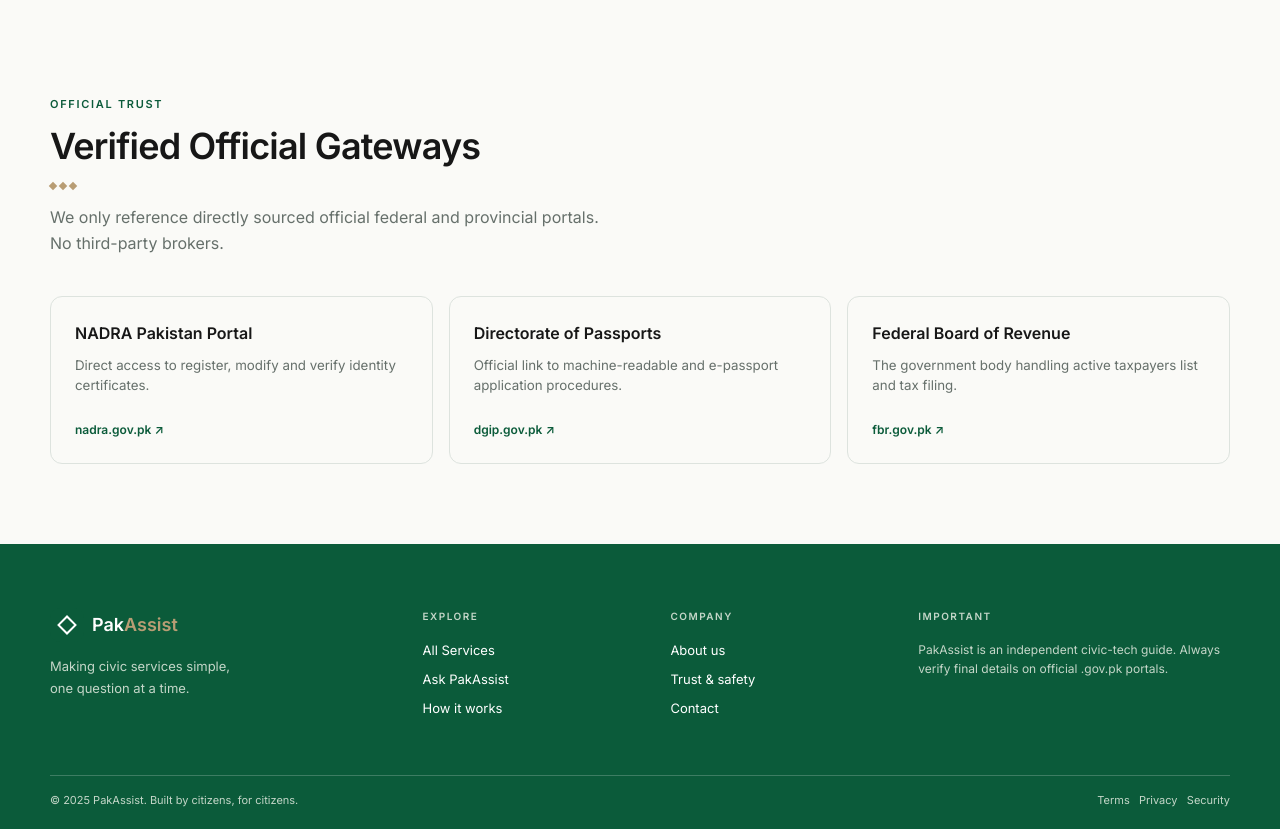
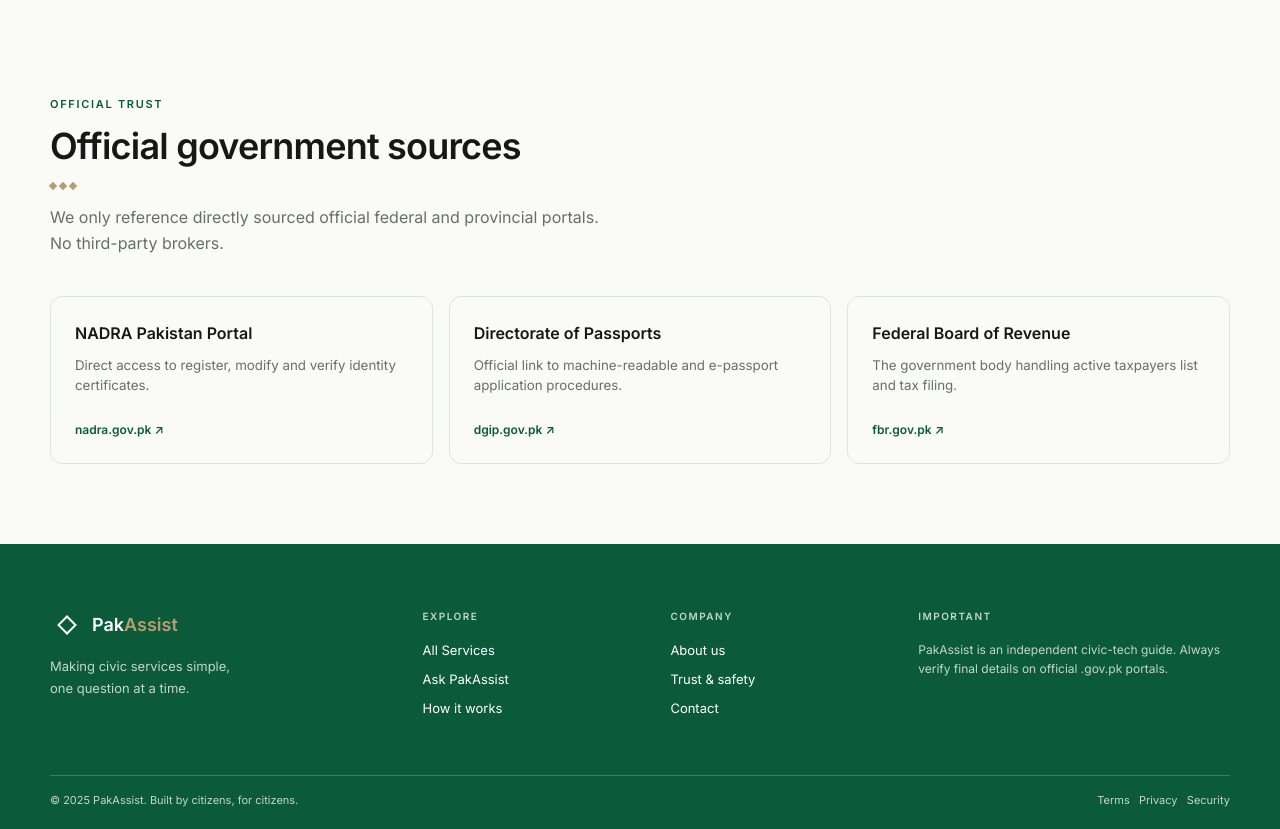
Before and after one commit to Usman-Khan22/PakAssist, a React (Vite) app in the folder frontend/: page / in a window 1280 px wide. Shown: the part 2680-3509 px from the top of the page. Built offline with nearby package versions, Linux system fonts and the light colour scheme; a web font is replaced by a local one.

Commit message:
Chanaged Heading while layout remain same

```diff
--- a/frontend/src/components/OfficialSources.tsx
+++ b/frontend/src/components/OfficialSources.tsx
@@ -6,7 +6,7 @@
           <div className="container">
             <SectionHeader
               overline="OFFICIAL TRUST"
-              title="Verified Official Gateways"
+              title="Official government sources"
               description="We only reference directly sourced official federal and provincial portals. No third-party brokers."
             />
             <div className="gateway-grid">
```
